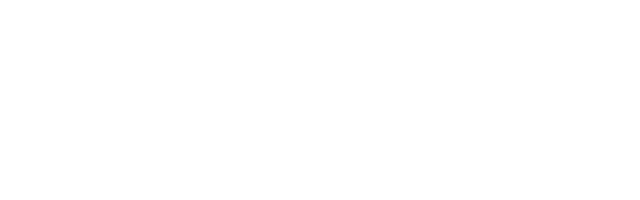
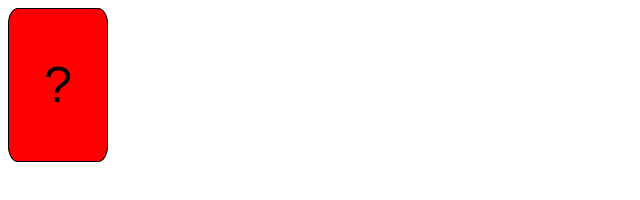
Before and after one commit to paraparacharhan/memory-game, a plain HTML site: page index.html in a window 1280 px wide. Shown: the whole page, without its empty margins (0-640 px from the left). Drawn offline with Linux system fonts and the light colour scheme.

Commit message:
Add card html/css

```diff
--- a/index.html
+++ b/index.html
@@ -4,11 +4,14 @@
 <head>
     <meta charset="UTF-8">
     <meta name="viewport" content="width=device-width, initial-scale=1.0">
+    <link rel="stylesheet" href="style.css">
     <title>Document</title>
 </head>
 
 <body>
-
+    <div class="card-block">
+        <button type="button" class="card">?</button>
+    </div>
 </body>
 
 </html>
--- /dev/null
+++ b/style.css
@@ -0,0 +1,10 @@
+.card {
+    display: inline-block;
+    width: 100px;
+    height: 154px;
+    background-color: red;
+    border: solid 1px;
+    border-color: black;
+    border-radius: 10%;
+    font-size: 50px;
+}
```
